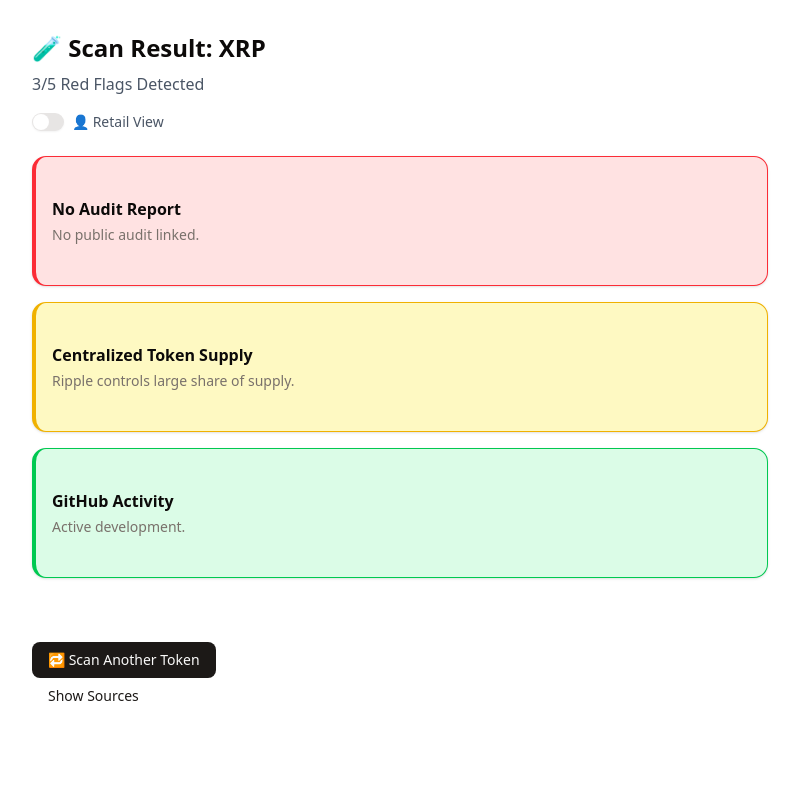
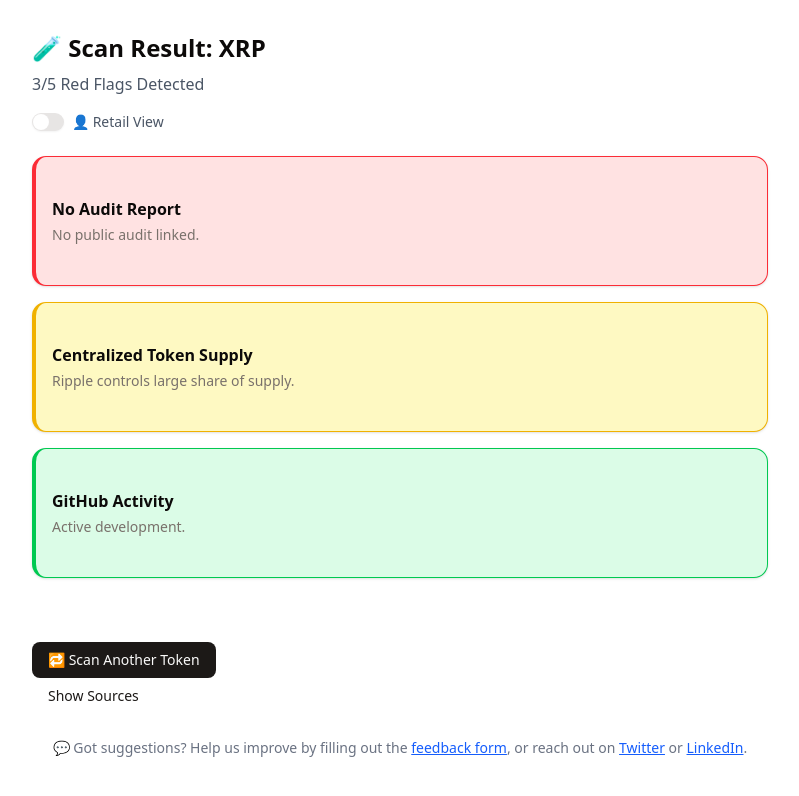
Before and after one commit to P-Jays/red-flag-scanner, a Next.js app: page /result in a window 1280 px wide. Shown: the top 796 px of the page, without its empty margins (240-1039 px from the left). Built offline with nearby package versions, Linux system fonts and the light colour scheme.

Commit message:
Day 3: adding loading

```diff
--- a/src/app/result/page.tsx
+++ b/src/app/result/page.tsx
@@ -65,7 +65,14 @@
   }
 
   if (!data) {
-    return <div className="p-4 text-gray-500">Loading scan result…</div>;
+    return (
+      <main className="flex justify-center items-center h-screen text-gray-500">
+        <div className="text-center space-y-2 animate-pulse">
+          <div className="text-2xl">🔍 Scanning Token…</div>
+          <div className="text-sm">Please wait while we analyze red flags.</div>
+        </div>
+      </main>
+    );
   }
 
   return (
@@ -151,6 +158,37 @@
             ))}
           </ul>
         )}
+
+        <p className="text-sm mt-6 text-gray-500 text-center">
+          💬 Got suggestions? Help us improve by filling out the{" "}
+          <a
+            href="https://tally.so/r/YOUR-FORM-ID"
+            target="_blank"
+            rel="noopener noreferrer"
+            className="underline text-blue-600"
+          >
+            feedback form
+          </a>
+          , or reach out on{" "}
+          <a
+            href="https://twitter.com/pjonchain"
+            target="_blank"
+            rel="noopener noreferrer"
+            className="underline text-blue-600"
+          >
+            Twitter
+          </a>{" "}
+          or{" "}
+          <a
+            href="https://linkedin.com/in/kelvin-prajnawi-7b5851177"
+            target="_blank"
+            rel="noopener noreferrer"
+            className="underline text-blue-600"
+          >
+            LinkedIn
+          </a>
+          .
+        </p>
       </main>
     </div>
   );
```
